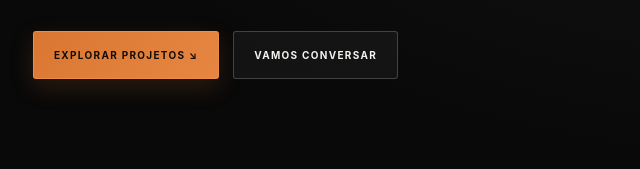
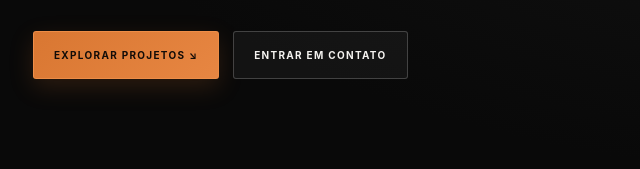
Before and after one commit to DariuusPR/dprportfolio, a plain HTML site: page index.html in a window 1280 px wide. Shown: the part 631-800 px from the top of the page, 17-657 px from the left. Drawn offline with Linux system fonts and the light colour scheme.

Commit message:
Link contact CTA to email
Co-authored-by: Copilot <223556219+Copilot@users.noreply.github.com>

```diff
--- a/index.html
+++ b/index.html
@@ -48,7 +48,7 @@ footer{padding:25px 0;color:#777;font-size:11px}.footer-row{display:flex;justify
 <body>
 <header><div class="wrap nav"><a class="brand" href="#inicio">DÁRIO POMA <span>RAMIREZ</span></a><nav id="nav"><a href="#trabalhos">Trabalhos</a><a href="#sobre">Sobre</a><a href="#experiencia">Experiência</a><a href="#competencias">Competências</a><a href="#contato">Contato</a></nav><button class="menu" id="menu" aria-label="Abrir menu" aria-controls="nav" aria-expanded="false">MENU</button></div></header>
 <main>
-<section class="hero" id="inicio"><div class="wrap"><div class="kicker">Portfólio profissional · 2026</div><h1>IMAGENS QUE<br><em>CONTAM</em> HISTÓRIAS.</h1><p class="balanced-copy"><span>Motion Designer &amp; Produtor Audiovisual.</span><span>Transformo ideias em experiências visuais por meio de design, movimento e narrativa audiovisual.</span></p><div class="hero-actions"><a class="btn primary" href="#trabalhos">Explorar projetos &#x2198;&#xFE0E;</a><a class="btn" href="#contato">Vamos conversar</a></div></div><div class="hero-index">MOTION DESIGN · AUDIOVISUAL · DESIGN</div></section>
+<section class="hero" id="inicio"><div class="wrap"><div class="kicker">Portfólio profissional · 2026</div><h1>IMAGENS QUE<br><em>CONTAM</em> HISTÓRIAS.</h1><p class="balanced-copy"><span>Motion Designer &amp; Produtor Audiovisual.</span><span>Transformo ideias em experiências visuais por meio de design, movimento e narrativa audiovisual.</span></p><div class="hero-actions"><a class="btn primary" href="#trabalhos">Explorar projetos &#x2198;&#xFE0E;</a><a class="btn" href="mailto:dariod2rpoma@gmail.com">Entrar em Contato</a></div></div><div class="hero-index">MOTION DESIGN · AUDIOVISUAL · DESIGN</div></section>
 
 <section id="trabalhos"><div class="wrap"><div class="section-head"><div><div class="eyebrow">01 / Seleção de projetos</div><h2>TRABALHOS<br>EM DESTAQUE.</h2></div><div class="section-summary"><p class="balanced-copy"><span>Uma seleção de produções audiovisuais,</span><span>conteúdos digitais e projetos criativos.</span></p><a class="portfolio-link" href="https://drive.google.com/drive/folders/1qtCEPnCj9Ex4U1cpuyNFslUFnMUWs4yl?usp=sharing" target="_blank" rel="noopener" aria-label="Link de Cases da Control F5 (abre em nova aba)"><svg viewBox="0 0 24 24" fill="none" stroke="currentColor" stroke-width="1.8" stroke-linecap="round" stroke-linejoin="round" aria-hidden="true"><path d="M10 13a5 5 0 0 0 7.07 0l3-3A5 5 0 0 0 13 2.93l-1.72 1.71"/><path d="M14 11a5 5 0 0 0-7.07 0l-3 3A5 5 0 0 0 11 21.07l1.71-1.71"/></svg>Link de Cases</a></div></div>
 <div class="work-grid">
```
